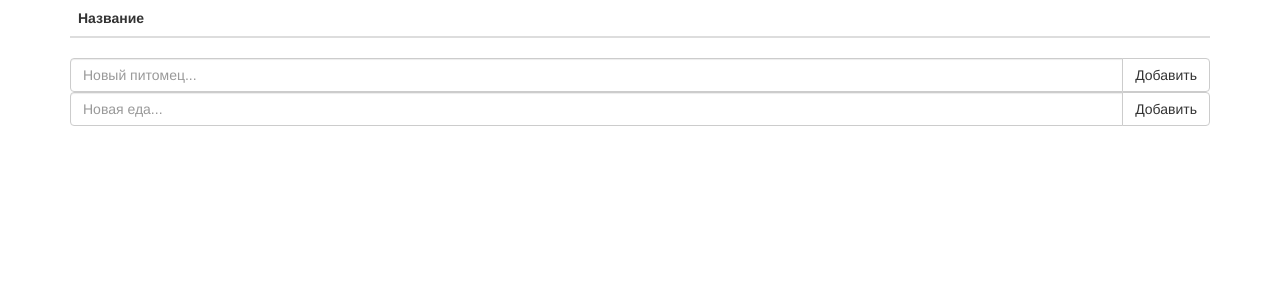
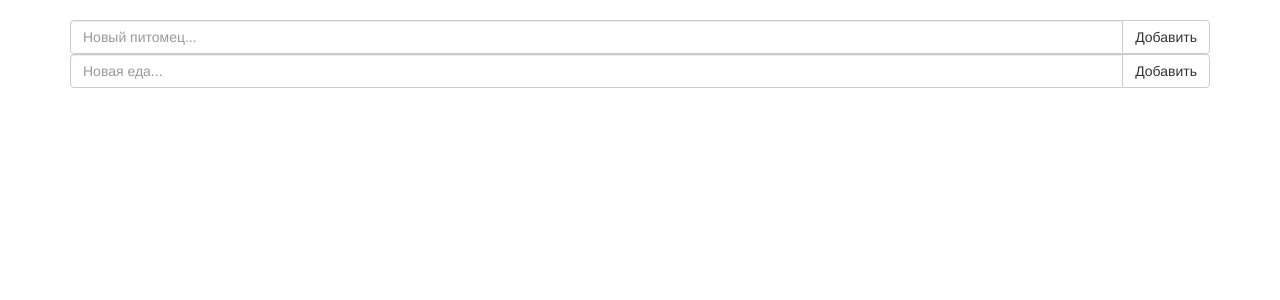
Before and after one commit to Sashazq/sashazq.github.io, a React app: page / in a window 1280 px wide. Shown: the top 300 px of the page. Built offline with nearby package versions, Linux system fonts and the light colour scheme.

Commit message:
if fisrt visit then set default column 'Название'

```diff
--- a/App.jsx
+++ b/App.jsx
@@ -9,7 +9,7 @@ function getAppState(name) {
     if (localStorage.getItem(name))
         return JSON.parse(localStorage.getItem(name));
     else
-        return name == 'pets' ? [] : [{'name':'Название', 'id':1}];
+        return name == 'foods' ? [] : [{'name':'Название', 'id':1}];
 }
 class App extends React.Component {
     constructor(props) {
```
